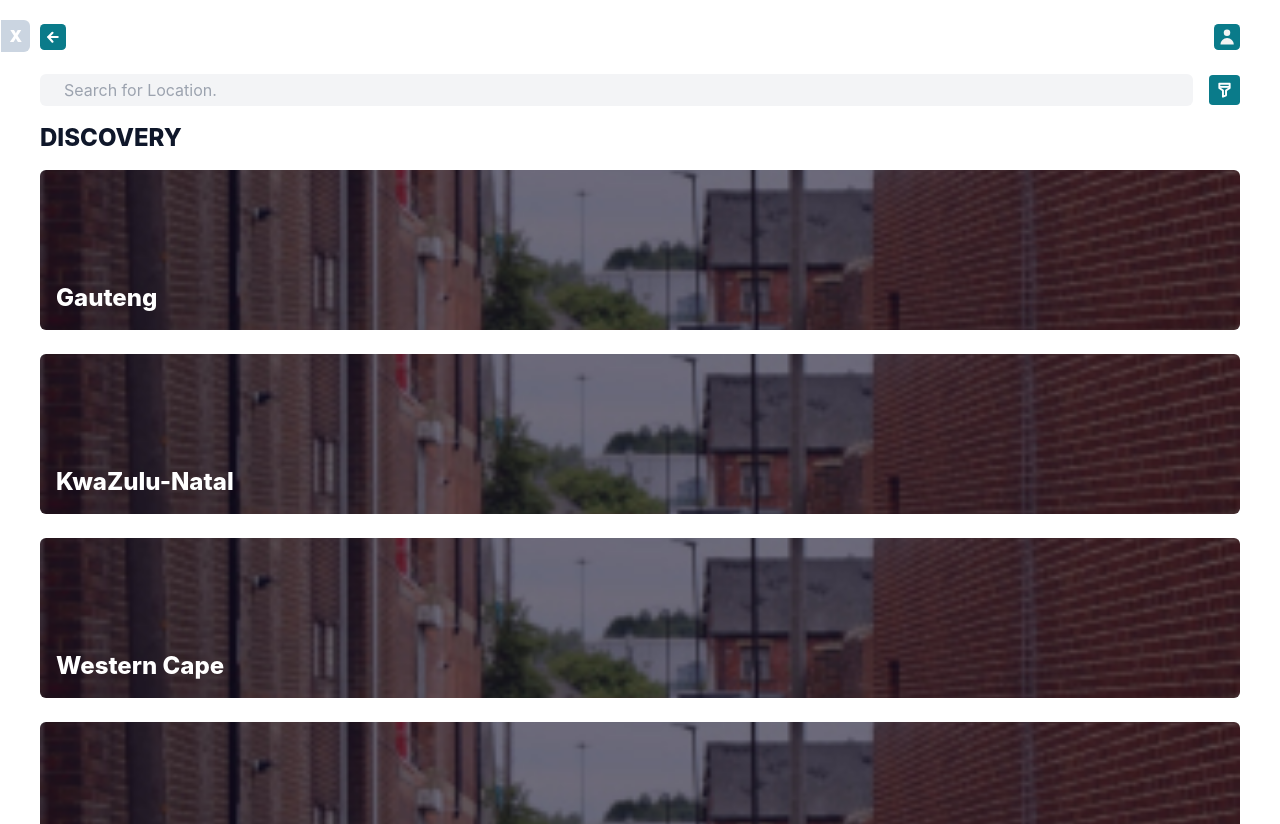
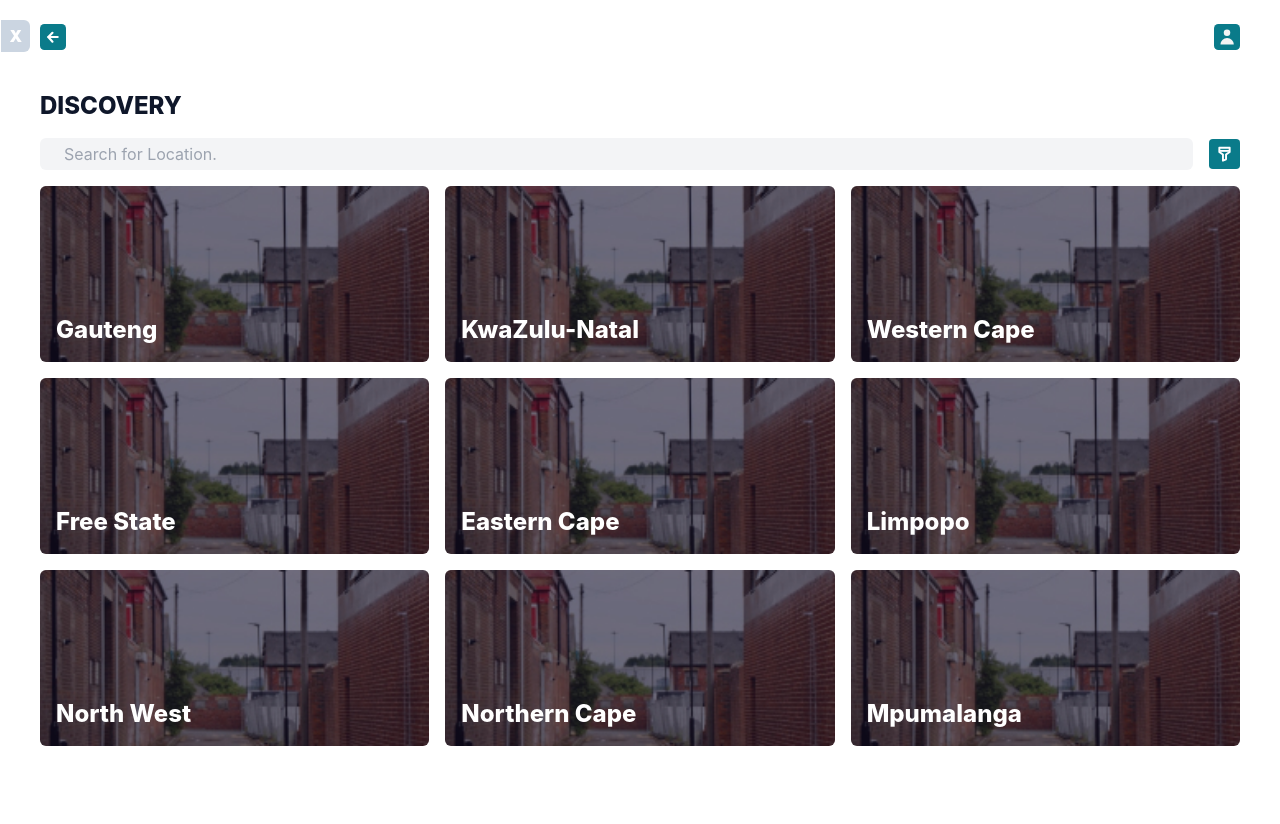
Before and after one commit to tolubydesign/react-locator, a React (Create React App) app: page /discovery in a window 1280 px wide. Shown: the top 824 px of the page. After the commit the page ends 800 px from the top, so only its background shows below. Built offline with nearby package versions, Linux system fonts and the light colour scheme.

Commit message:
UPDATE desktop view of locations

```diff
--- a/src/shared/components/discovery/discover-events/events.tsx
+++ b/src/shared/components/discovery/discover-events/events.tsx
@@ -7,7 +7,7 @@ import { useAppDispatch, useAppSelector } from "../../../../core/redux-store/hoo
 import {
   FetchProminentLocationsAsync, selectDisplayCities, selectDisplayContent, selectProvinces, selectStatus, setProvinceCity
 } from "../../../../core/redux-store/features/discovery/discoverySlice";
-import LocationCard from "../location-card/location-card";
+import LocationCard from "../location-cards/location-cards";
 import Title from "../../../../core/header/location-title/title";
 import SearchBar from "../../search-bar/search-bar";
 const Spinner = lazy(() => import("../../../../core/spinner/spinner"));
--- a/src/shared/components/discovery/discovery.module.scss
+++ b/src/shared/components/discovery/discovery.module.scss
@@ -1,5 +1,9 @@
 @import "../../../assets/scss/breakpoints";
 
-.prominent-location--button {}
+.prominent-location--button {
+  background-repeat: no-repeat;
+  background-size: cover;
+  background-position: center;
+}
 
 .prominent-location--background-image {}
--- a/src/shared/components/discovery/discovery.tsx
+++ b/src/shared/components/discovery/discovery.tsx
@@ -10,8 +10,7 @@ import {
 import { Layout } from "../../../core/layout/layout";
 import Title from "../../../core/header/location-title/title";
 import { ProminentLocation } from "../../../core/redux-store/features/api/mock-data/simplemaps-locations";
-import LocationCard from "./location-card/location-card";
-const Spinner = lazy(() => import("../../../core/spinner/spinner"));
+import LocationCards from "./location-cards/location-cards";
 
 export default function Discovery<React>() {
   const discoveryState = useAppSelector(selectDiscovery);
@@ -37,20 +36,10 @@ export default function Discovery<React>() {
 
   return (
     <Layout>
+      <Title text="Discovery" />
       <SearchBar />
-      <Title text="Discovery" />
 
-      <div className="flex flex-col">
-        {
-          provinces.map((l: ProminentLocation, index: number) => {
-            return (
-              <Suspense key={l.admin_name + index + l.lat} fallback={<Spinner />}>
-                <LocationCard location={l} handleCardClick={handleCardClick} showcase={"province"} />
-              </Suspense>
-            )
-          })
-        }
-      </div>
+      {provinces && provinces.length > 0 && <LocationCards locations={provinces} handleCardClick={handleCardClick} showcase={"province"} />}
     </Layout>
 
   )
--- a/src/shared/components/discovery/location-card/location-card.tsx
+++ /dev/null
@@ -1,32 +0,0 @@
-import { ProminentLocation } from "../../../../core/redux-store/features/api/mock-data/simplemaps-locations";
-import CN from "classnames";
-import SCSS from "../discovery.module.scss";
-
-type LocationCardType = {
-  location: ProminentLocation,
-  handleCardClick: (id: ProminentLocation) => void,
-  showcase: "province" | "city",
-}
-
-export default function LocationCard({ location, handleCardClick, showcase }: LocationCardType) {
-
-  const prominentButtonClassName = CN(SCSS["prominent-location--button"], "flex justify-center items-center bg-gray-100 relative w-full h-40 overflow-hidden mb-6 rounded-md");
-  const backgroundImageClassName = CN(SCSS["prominent-location--background-image"], "absolute w-full");
-  const prominentTextClassName = CN("text-xl md:text-2xl font-extrabold text-white absolute bottom-4 left-4");
-
-  const handleClick = (id: ProminentLocation) => {
-    handleCardClick(id);
-  };
-
-  return (
-    <button onClick={() => handleClick(location)} key={`${location.lat}_${location.lng}`}
-      data-component={`Location Card Component`} className={prominentButtonClassName}>
-      <img className={backgroundImageClassName} src={location.bg_image}
-        alt={`Background image of ${location.admin_name}.`} />
-      <p className={prominentTextClassName} style={{ zIndex: 1 }}>
-        { showcase === "province" && location.admin_name }
-        { showcase === "city" && location.city }
-      </p>
-    </button>
-  )
-}
--- /dev/null
+++ b/src/shared/components/discovery/location-cards/location-cards.tsx
@@ -0,0 +1,47 @@
+import { ProminentLocation } from "../../../../core/redux-store/features/api/mock-data/simplemaps-locations";
+import CN from "classnames";
+import SCSS from "../discovery.module.scss";
+import { Suspense } from "react";
+import Spinner from "../../../../core/spinner/spinner";
+
+type LocationCardsType = {
+  locations: ProminentLocation[],
+  handleCardClick: (id: ProminentLocation) => void,
+  showcase: "province" | "city",
+}
+
+export default function LocationCards({ locations, handleCardClick, showcase }: LocationCardsType) {
+
+  const prominentButtonClassName = CN(SCSS["prominent-location--button"], "flex justify-center items-center bg-gray-100 relative w-full h-40 md:h-44 overflow-hidden rounded-md");
+  const backgroundImageClassName = CN(SCSS["prominent-location--background-image"], "absolute w-full");
+  const prominentTextClassName = CN("text-xl md:text-2xl font-extrabold text-white absolute bottom-4 left-4");
+  const locationsGroupClassName = CN("grid grid-cols-1 sm:grid-cols-2 md:grid-cols-3 gap-4");
+  // const locationsGroupClassName = CN("flex justify-center items-center flex-col md:flex-row flex-wrap");
+
+  const handleClick = (place: ProminentLocation) => handleCardClick(place)
+
+  return (
+    <div className={locationsGroupClassName}>
+      {
+        (locations) && locations.map((loc: ProminentLocation, index: number) => {
+          return (
+            <Suspense key={loc.admin_name + index + loc.lat} fallback={<Spinner />}>
+              {/* card */}
+              <button onClick={() => handleClick(loc)} key={`${loc.lat}_${loc.lng}`}
+                data-component={`Location Card Component`} className={prominentButtonClassName}
+                aria-label={`Background image of ${loc.admin_name}.`}
+                style={{ backgroundImage: `url(${loc.bg_image})` }}>
+                {/* <img className={backgroundImageClassName} src={loc.bg_image}
+                  alt={`Background image of ${loc.admin_name}.`} /> */}
+                <p className={prominentTextClassName} style={{ zIndex: 1 }}>
+                  {showcase === "province" && loc.admin_name}
+                  {showcase === "city" && loc.city}
+                </p>
+              </button>
+            </Suspense>
+          )
+        })
+      }
+    </div>
+  )
+}
--- a/src/shared/components/discovery/province/province.tsx
+++ b/src/shared/components/discovery/province/province.tsx
@@ -1,4 +1,4 @@
-import React, { lazy, Suspense, useEffect, useState } from "react";
+import React, { useEffect, useState } from "react";
 import CN from "classnames";
 import { Layout } from "../../../../core/layout/layout";
 import { Link, Location, useLocation, useNavigate } from 'react-router-dom';
@@ -7,13 +7,11 @@ import { useAppDispatch, useAppSelector } from "../../../../core/redux-store/hoo
 import {
   FetchProminentLocationsAsync, selectDisplayCities, selectDisplayContent, selectProvinces, selectStatus, setProvinceCity
 } from "../../../../core/redux-store/features/discovery/discoverySlice";
-import LocationCard from "../location-card/location-card";
+import LocationCards from "../location-cards/location-cards";
 import Title from "../../../../core/header/location-title/title";
 import SearchBar from "../../search-bar/search-bar";
-const Spinner = lazy(() => import("../../../../core/spinner/spinner"));
 
 export function ProvinceRedirect() {
-
   return (
     <Layout>
       <div className="flex justify-center items-center h-full">
@@ -93,22 +91,11 @@ export default function Province(props: any) {
 
   return (
     <Layout>
+      <Title text={titleText()} />
       <SearchBar />
-      <Title text={titleText()} />
 
-      <div className="flex flex-col">
-        {
-          ((cities && cities.length > 0) && !error) && cities.map((city: ProminentLocation, index: number) => {
-            return (
-              <Suspense key={city.admin_name + index + city.lat} fallback={<Spinner />}>
-                <LocationCard location={city} handleCardClick={handleCardClick} showcase={"city"} />
-              </Suspense>
-            )
-          })
-        }
-
-        {error && <div><p>error found</p></div>}
-      </div>
+      {cities && cities.length > 0 && <LocationCards locations={cities} handleCardClick={handleCardClick} showcase={"city"} />}
+      {error && <div><p>error found</p></div>}
     </Layout>
   )
 
--- a/src/shared/components/search-bar/search-bar.tsx
+++ b/src/shared/components/search-bar/search-bar.tsx
@@ -5,7 +5,7 @@ import SCSS from "./search-bar.module.scss";
 export default function SearchBar() {
 
   const [search, setSearch] = useState<string>("");
-  const section = CN(SCSS["search--component"])
+  const section = CN(SCSS["search--component"], "my-4")
   const searchGroupClassName = CN(SCSS["search--input--group"], "w-full flex flex-row justify-center items-center")
   const searchInputClassName = CN(SCSS["search--input"], "bg-gray-100 w-full rounded-md px-4 py-1 md:px-6 md:py-2");
   const filterImageClassName = CN(SCSS["filter--image"]);
```
